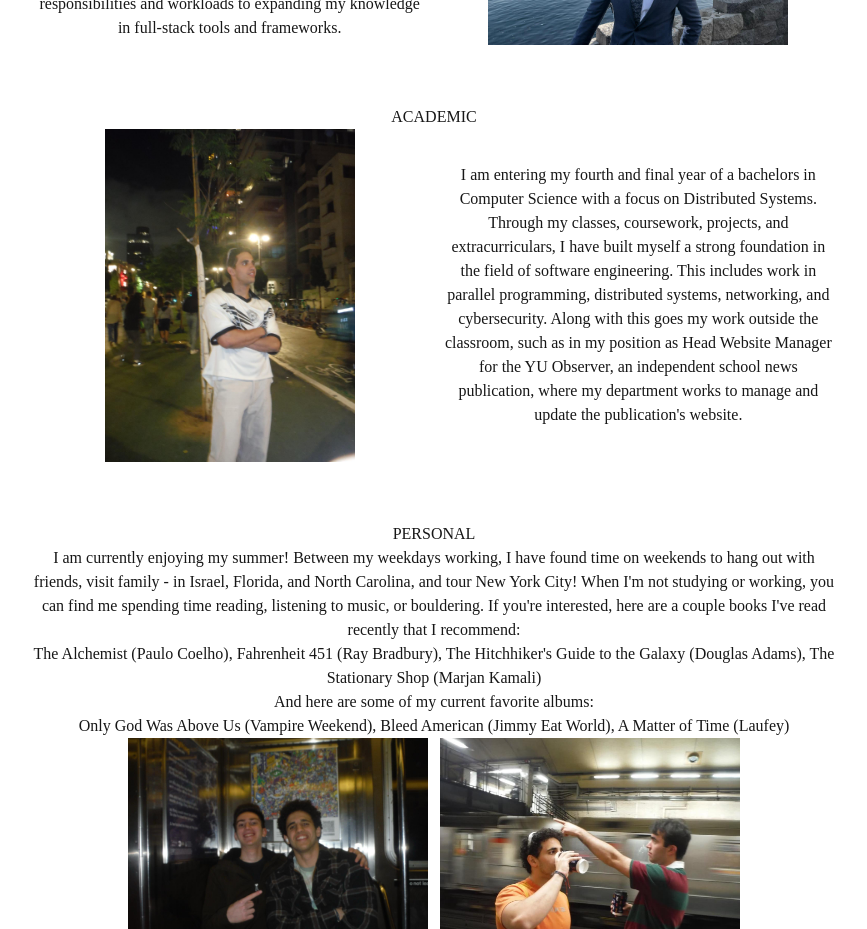
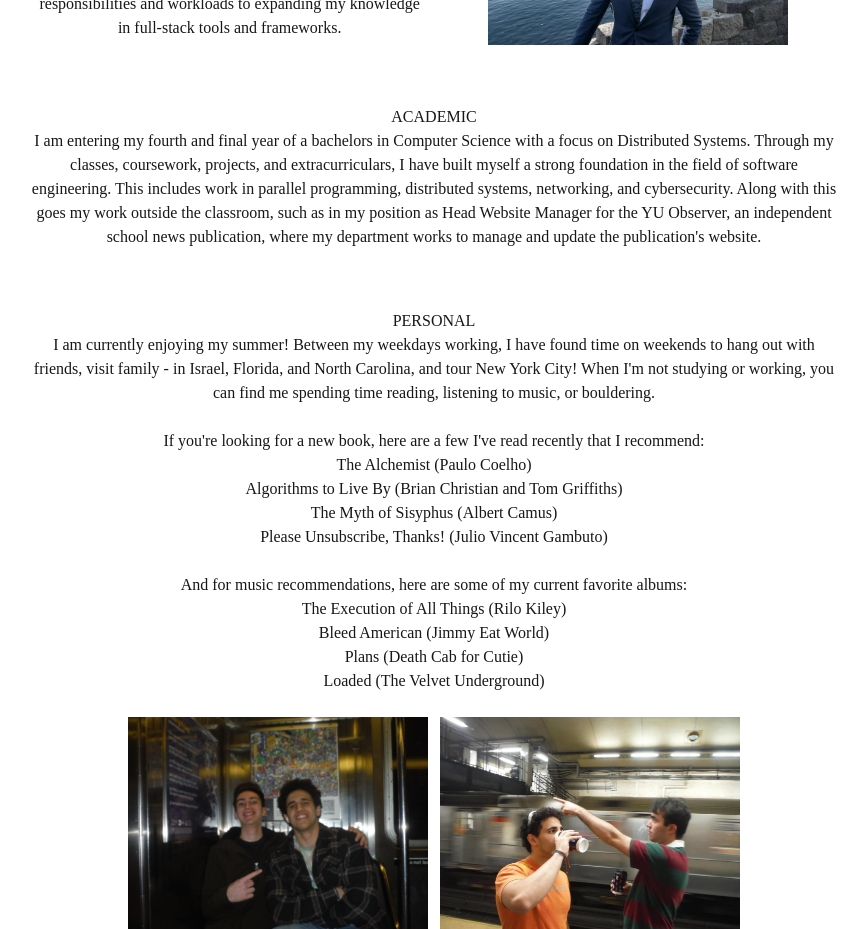
Before and after one commit to NoamBenS/portfolio-website, a Next.js app: page / in a window 1280 px wide. Shown: the part 980-1909 px from the top of the page, without its empty margins (206-1073 px from the left). Built offline with nearby package versions, Linux system fonts and the light colour scheme.

Commit message:
Updates to music and books list, also removed a picture.

```diff
--- a/src/app/page.tsx
+++ b/src/app/page.tsx
@@ -171,29 +171,19 @@ export default function Home() {
           <Card className="border-none shadow-none rounded-none bg-background">
             <CardContent>
               <h1>ACADEMIC</h1>
-              <div className="md:grid md:grid-cols-2 gap-3 justify-center items-center">
-                <Image
-                  className="md:grid-1 justify-self-center"
-                  src="/images/tel-aviv.jpg"
-                  width={250}
-                  height={200}
-                  alt="tel-aviv"
-                />
-                <div className="md:grid-2">
-                  <p>
-                    I am entering my fourth and final year of a bachelors in
-                    Computer Science with a focus on Distributed Systems.
-                    Through my classes, coursework, projects, and
-                    extracurriculars, I have built myself a strong foundation in
-                    the field of software engineering. This includes work in
-                    parallel programming, distributed systems, networking, and
-                    cybersecurity. Along with this goes my work outside the
-                    classroom, such as in my position as Head Website Manager
-                    for the YU Observer, an independent school news publication,
-                    where my department works to manage and update the
-                    publication&apos;s website.
-                  </p>
-                </div>
+              <div className="justify-center items-center">
+                <p>
+                  I am entering my fourth and final year of a bachelors in
+                  Computer Science with a focus on Distributed Systems. Through
+                  my classes, coursework, projects, and extracurriculars, I have
+                  built myself a strong foundation in the field of software
+                  engineering. This includes work in parallel programming,
+                  distributed systems, networking, and cybersecurity. Along with
+                  this goes my work outside the classroom, such as in my
+                  position as Head Website Manager for the YU Observer, an
+                  independent school news publication, where my department works
+                  to manage and update the publication&apos;s website.
+                </p>
               </div>
             </CardContent>
           </Card>
@@ -207,18 +197,31 @@ export default function Home() {
                 I have found time on weekends to hang out with friends, visit
                 family - in Israel, Florida, and North Carolina, and tour New
                 York City! When I&apos;m not studying or working, you can find
-                me spending time reading, listening to music, or bouldering. If
-                you&apos;re interested, here are a couple books I&apos;ve read
-                recently that I recommend:
+                me spending time reading, listening to music, or bouldering.
                 <br />
-                The Alchemist (Paulo Coelho), Fahrenheit 451 (Ray Bradbury), The
-                Hitchhiker&apos;s Guide to the Galaxy (Douglas Adams), The
-                Stationary Shop (Marjan Kamali)
                 <br />
-                And here are some of my current favorite albums:
+                If you&apos;re looking for a new book, here are a few I&apos;ve
+                read recently that I recommend:
                 <br />
-                Only God Was Above Us (Vampire Weekend), Bleed American (Jimmy
-                Eat World), A Matter of Time (Laufey)
+                <ul>
+                  <li>The Alchemist (Paulo Coelho)</li>
+                  <li>
+                    Algorithms to Live By (Brian Christian and Tom Griffiths)
+                  </li>
+                  <li>The Myth of Sisyphus (Albert Camus)</li>
+                  <li>Please Unsubscribe, Thanks! (Julio Vincent Gambuto)</li>
+                </ul>
+                <br />
+                And for music recommendations, here are some of my current
+                favorite albums:
+                <br />
+                <ul>
+                  <li>The Execution of All Things (Rilo Kiley)</li>
+                  <li>Bleed American (Jimmy Eat World)</li>
+                  <li>Plans (Death Cab for Cutie)</li>
+                  <li>Loaded (The Velvet Underground)</li>
+                </ul>
+                <br />
               </p>
               <div className="flex flex-row flex-wrap gap-3 justify-center">
                 <Image
```
